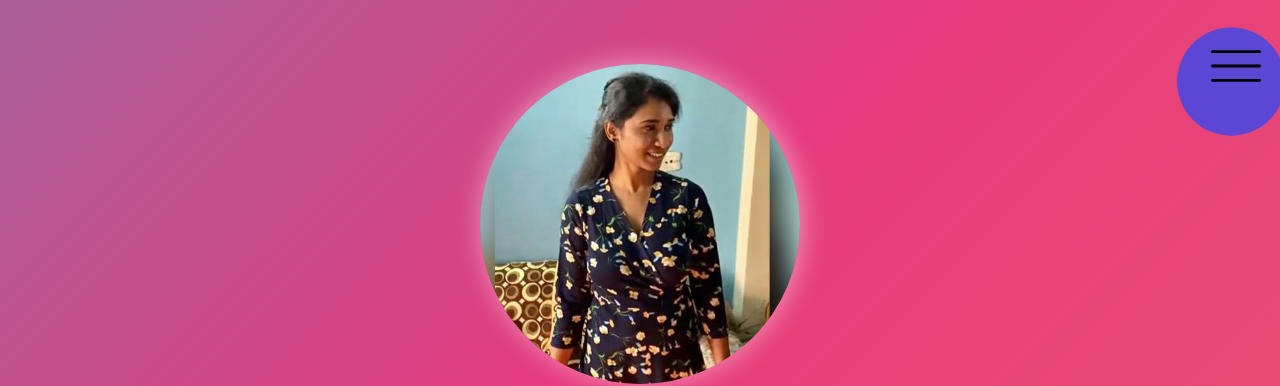
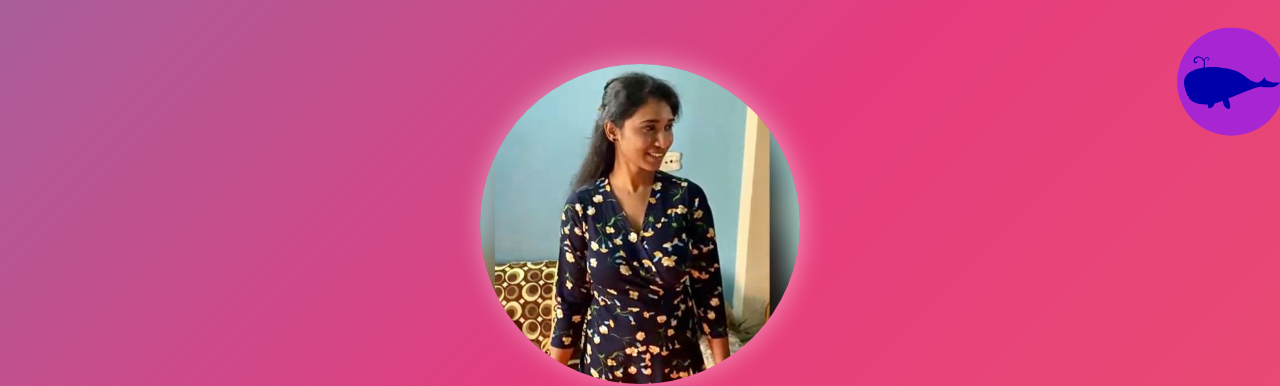
Before and after one commit to valekhya/portfolio, a plain HTML site: page index.html in a window 1280 px wide. Shown: the top 386 px of the page. Drawn offline with nearby package versions, Linux system fonts and the light colour scheme.

Commit message:
nav menu icon

```diff
--- a/index.html
+++ b/index.html
@@ -15,17 +15,47 @@
 
 <body>
     <!-- NAVIGATION -->
+<span id="menu-icon">
+   <svg version="1.0"
+width="1280.000000pt" height="700.000000pt" viewBox="0 0 1280.000000 700.000000"
+preserveAspectRatio="xMidYMid meet">
+<g transform="translate(0.000000,700.000000) scale(0.100000,-0.100000)"
+fill="#000000" stroke="none">
+<path d="M1731 6980 c-106 -29 -194 -82 -283 -170 -127 -126 -184 -275 -159
+-419 12 -73 52 -180 84 -223 57 -78 191 -92 307 -33 53 27 130 107 130 134 0
+28 -31 60 -67 70 -29 8 -32 7 -38 -17 -9 -37 -44 -72 -72 -72 -61 0 -152 80
+-170 149 l-7 26 -6 -30 c-6 -30 -7 -30 -19 14 -16 55 -8 95 32 173 67 129 178
+216 316 248 76 18 238 7 321 -20 224 -75 372 -210 476 -434 100 -218 111 -518
+28 -774 -14 -41 -30 -83 -35 -91 -9 -13 -9 -12 -4 4 21 65 55 189 54 199 0 6
+-15 -32 -33 -84 -17 -52 -37 -104 -43 -114 -9 -16 -42 -25 -179 -48 -530 -90
+-1020 -247 -1376 -441 -462 -252 -781 -605 -912 -1010 -54 -165 -71 -285 -70
+-497 1 -165 5 -219 28 -350 73 -422 181 -776 332 -1098 44 -94 52 -117 44
+-138 -38 -100 27 -222 112 -211 36 5 37 3 83 -65 46 -70 47 -71 35 -116 -18
+-73 8 -150 58 -171 16 -7 55 -44 87 -82 289 -352 889 -602 1640 -683 200 -22
+552 -39 673 -33 l103 5 -8 -57 c-4 -31 -8 -108 -8 -171 0 -101 3 -121 24 -163
+14 -30 38 -58 62 -74 36 -24 45 -25 107 -19 292 30 508 208 655 542 25 58 40
+80 58 85 298 92 626 205 907 312 l141 54 11 -56 c85 -431 234 -736 434 -888
+108 -82 225 -126 364 -139 64 -6 75 -5 105 16 83 57 111 140 111 330 0 256
+-76 567 -227 921 l-45 107 27 12 c14 7 114 47 221 90 107 43 382 154 610 248
+861 352 1019 416 1372 556 916 363 1511 567 1876 642 160 34 368 40 418 12 72
+-40 1167 -71 1379 -40 327 49 535 145 771 357 72 65 224 230 224 244 0 3 -110
+7 -244 7 -797 5 -1387 155 -1648 421 -67 68 -134 189 -143 260 -11 79 -14 81
+-49 22 -144 -239 -344 -452 -526 -559 -285 -168 -617 -160 -1005 24 -228 108
+-433 241 -910 592 -412 302 -520 379 -665 471 -325 208 -600 333 -860 394 -47
+11 -134 36 -195 55 -490 158 -1110 280 -1755 343 -378 37 -558 45 -1015 46
+-436 0 -634 -9 -915 -39 -63 -7 -117 -12 -118 -10 -2 1 7 42 21 91 44 154 51
+204 51 343 0 150 -11 220 -55 357 -28 86 -29 97 -19 154 16 90 52 162 111 224
+92 98 186 125 306 90 57 -17 139 -84 158 -129 13 -31 6 -75 -16 -102 -14 -17
+-33 -19 -23 -1 4 6 -2 4 -13 -5 -29 -27 -53 -22 -66 12 -12 31 -21 37 -32 20
+-4 -6 -10 -8 -15 -5 -10 6 -40 -33 -40 -52 0 -7 7 -13 15 -13 9 0 20 -11 26
+-24 13 -27 35 -36 95 -36 54 0 103 33 132 90 65 130 -33 296 -200 338 -62 16
+-102 15 -173 -3 -121 -32 -249 -133 -304 -243 -17 -34 -31 -68 -31 -77 0 -27
+-14 -15 -50 41 -44 70 -147 177 -223 233 -188 137 -476 203 -666 151z"/>
+</g>
+</svg>
+</span>
+
     <div class="nav-container">
-        <svg fill="#000000" width="52" height="52" version="1.1" id="lni_lni-menu"
-            xmlns="http://www.w3.org/2000/svg" xmlns:xlink="http://www.w3.org/1999/xlink" x="0px" y="0px"
-            viewBox="0 0 64 64" style="enable-background:new 0 0 64 64;" xml:space="preserve">
-            <g>
-                <path d="M61,30.3H3c-1,0-1.8,0.8-1.8,1.8S2,33.8,3,33.8h58c1,0,1.8-0.8,1.8-1.8S62,30.3,61,30.3z" />
-                <path d="M61,47.9H3c-1,0-1.8,0.8-1.8,1.8S2,51.4,3,51.4h58c1,0,1.8-0.8,1.8-1.8S62,47.9,61,47.9z" />
-                <path d="M3,16.1h58c1,0,1.8-0.8,1.8-1.8S62,12.6,61,12.6H3c-1,0-1.8,0.8-1.8,1.8S2,16.1,3,16.1z" />
-            </g>
-        </svg>
-
         <ul>
             <li><a href="#hero">Home</a></li>
             <li><a href="#about-me">About Me</a></li>
--- a/styles.scss
+++ b/styles.scss
@@ -64,7 +64,21 @@ section {
     font-weight: 900;
 }
 // *********************************************************
+#menu-icon {
+	svg{
+		width: 6rem;
+	}
+	svg:hover {
+        text-shadow: 0px 0px 10px rgba(255, 255, 255, 1);
+	}
+	width: 6rem;
+    position: fixed;
+    z-index: 10;
+    top: -24rem;
+    right: 0;
+}
 .nav-container {
+    mix-blend-mode: hard-light;
 	z-index: 10;
 	position: fixed;
     top: 0;
@@ -130,7 +144,7 @@ section {
 
 //Projects**************
 #projects {
-	height: 50vh;
+	height: 100%;
 	display: grid;
 	place-items: center;
 	opacity: .7;
@@ -152,7 +166,8 @@ section {
 // Skills *******************
 #skills {
 	background: var(--color-primary);
-	height: fit-content;
+	display: grid;
+	height: 80%;
 	.flex-row {
 		display: flex;
 		flex: 1 1 10rem;
@@ -185,7 +200,7 @@ section {
 // Contact me**********************
 #contact-me {
 	clip-path: polygon(0 24%, 100% 0, 100% 100%, 0% 100%);
-	height: fit-content;
+	height: 80%;
 	background: linear-gradient(-45deg, #ee7752, #e73c7e, #23a6d5, #23d5ab);
 	background-size: 400% 400%;
 	animation: gradient 15s ease infinite;
```
Also changed, not shown: images/whale.svg (added), styles.css, 1 other file.
